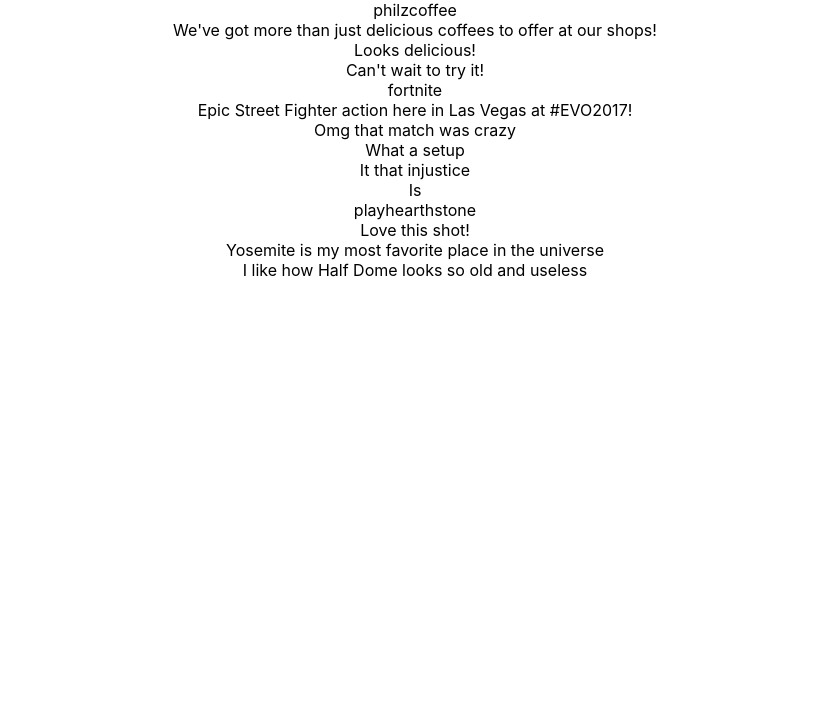
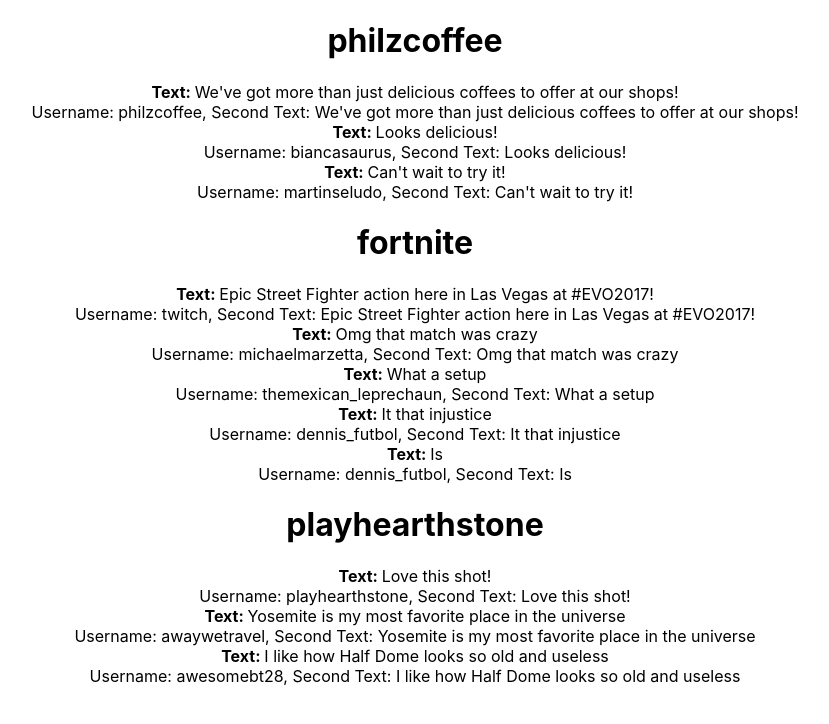
Before and after one commit to PaulApivat/instagram, a React (Create React App) app: page / in a window 1280 px wide. Shown: the top 724 px of the page, without its empty margins (225-1054 px from the left). Built offline with nearby package versions, Linux system fonts and the light colour scheme.

Commit message:
add CommentSection.js and CommentSection component, render username and text

```diff
--- a/src/DummyData.js
+++ b/src/DummyData.js
@@ -8,10 +8,10 @@ const DummyData = props => {
                 <>
                     <div>
                         <>
-                            {e.username}  {/* will erase */}
+                           <h1> {e.username} </h1> {/* will pass down */}
                         </>
                         <>
-                            <PostContainer comments={e.comments}/>
+                            <PostContainer commentsarray={e.comments}/>
                         </>
                     </div>
                 </>
--- /dev/null
+++ b/src/components/CommentSection/CommentSection.js
@@ -0,0 +1,11 @@
+import React from 'react';
+
+const CommentSection = props => {
+    return (
+        <div>
+           Username: {props.username}, Second Text: {props.text}
+        </div>
+    )
+}
+
+export default CommentSection;
--- a/src/components/PostContainer/PostContainer.js
+++ b/src/components/PostContainer/PostContainer.js
@@ -1,12 +1,18 @@
 import React from 'react';
+import CommentSection from '../CommentSection/CommentSection'
 
 const PostContainer = props => {
     return (
         <>
-            {props.comments.map(e => (
+            {props.commentsarray.map(e => (
                 <>
                     <div>
-                        {e.text}
+                        <>
+                            <strong>Text: </strong>{e.text} {/* will pass down */}
+                        </>
+                        <>
+                           <CommentSection username={e.username} text={e.text}/>
+                        </>
                     </div>
                 </>
             ))}
```
